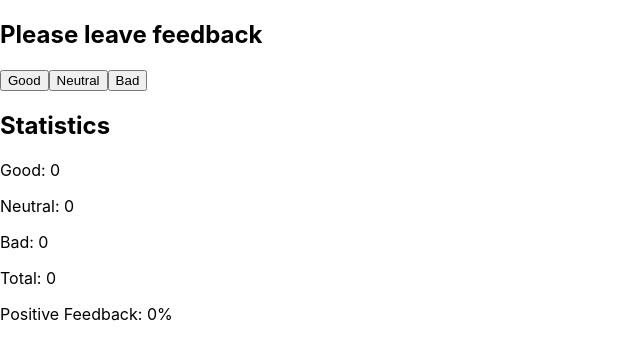
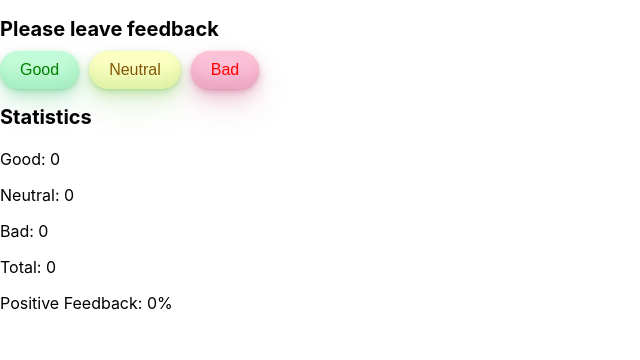
Before and after one commit to PavloGPS/goit-react-hw-02-feedback, a React (Create React App) app: page / in a window 1280 px wide. Shown: the top 360 px of the page, without its empty margins (0-640 px from the left). Built offline with nearby package versions, Linux system fonts and the light colour scheme.

Commit message:
third step
code refactor
creates new components:
Statistics,FeedbackOptions,Section
adds module.css for every new component

```diff
--- a/src/components/App.jsx
+++ b/src/components/App.jsx
@@ -1,4 +1,7 @@
 import React, { Component } from 'react';
+import FeedbackOptions from './FeedbackOptions/FeedbackOptions';
+import Section from './Section/Section';
+import Statistics from './Statistics/Statistics';
 
 export class App extends Component {
   state = {
@@ -25,11 +28,30 @@ export class App extends Component {
   };
 
   render() {
+    const optionsArr = ['good', 'neutral', 'bad'];
     const { good, neutral, bad } = this.state;
+    const totalFeedback = this.calculateTotalFeedback();
+    const positivePercentage = this.calculatePositivePercentage();
 
     return (
       <>
-        <div className="feedbackOptionsSection">
+        <Section title="Please leave feedback">
+          <FeedbackOptions
+            options={optionsArr}
+            onLeaveFeedback={this.onLeaveFeedback}
+          />
+        </Section>
+        <Section title="Statistics">
+          <Statistics
+            good={good}
+            neutral={neutral}
+            bad={bad}
+            total={totalFeedback}
+            positivePercentage={positivePercentage}
+          />
+        </Section>
+
+        {/* <div className="feedbackOptionsSection">
           <h2 className="sectionTitle">Please leave feedback</h2>
           <button
             key="good"
@@ -64,7 +86,7 @@ export class App extends Component {
           <p className="statistics__item">
             Positive Feedback: {this.calculatePositivePercentage()}%
           </p>
-        </div>
+        </div> */}
       </>
     );
   }
--- /dev/null
+++ b/src/components/FeedbackOptions/FeedbackOptions.jsx
@@ -0,0 +1,25 @@
+import React from 'react';
+import PropTypes from 'prop-types';
+import css from './FeedbackOptions.module.css';
+
+const FeedbackOptions = ({ options, onLeaveFeedback }) => {
+  return (
+    <div className={css.FeedbackOptions}>
+      {options.map(feedbackOption => (
+        <button
+          key={feedbackOption}
+          className={`${css[`${feedbackOption}Btn`]}`}
+          onClick={() => onLeaveFeedback(feedbackOption)}
+        >
+          {feedbackOption}
+        </button>
+      ))}
+    </div>
+  );
+};
+FeedbackOptions.propTypes = {
+  options: PropTypes.arrayOf(PropTypes.string),
+  onLeaveFeedback: PropTypes.func,
+};
+
+export default FeedbackOptions;
--- /dev/null
+++ b/src/components/FeedbackOptions/FeedbackOptions.module.css
@@ -0,0 +1,81 @@
+.FeedbackOptions {
+  display: flex;
+  gap: 10px;
+  /* justify-content: center; */
+}
+.feedbackBtn {
+  border-radius: 100px;
+  cursor: pointer;
+  display: inline-block;
+  padding: 10px 20px;
+  text-align: center;
+  text-decoration: none;
+  transition: all 250ms;
+  border: 0;
+  font-size: 16px;
+  user-select: none;
+  -webkit-user-select: none;
+  touch-action: manipulation;
+  text-transform: capitalize;
+}
+.feedbackBtn:hover {
+  transform: scale(1.05) rotate(-1deg);
+}
+.goodBtn {
+  composes: feedbackBtn;
+  background-color: rgb(194, 251, 215);
+  box-shadow: rgba(44, 187, 99, 0.2) 0 -25px 18px -14px inset,
+    rgba(44, 187, 99, 0.15) 0 1px 2px, rgba(44, 187, 99, 0.15) 0 2px 4px,
+    rgba(44, 187, 99, 0.15) 0 4px 8px, rgba(44, 187, 99, 0.15) 0 8px 16px,
+    rgba(44, 187, 99, 0.15) 0 16px 32px;
+  color: green;
+}
+/* .neutralBtn {
+  composes: feedbackBtn;
+  background-color: rgb(194, 215, 251);
+  box-shadow: rgba(44, 99, 187, 0.2) 0 -25px 18px -14px inset,
+    rgba(44, 99, 187, 0.15) 0 1px 2px, rgba(44, 99, 187, 0.15) 0 2px 4px,
+    rgba(44, 99, 187, 0.15) 0 4px 8px, rgba(44, 99, 187, 0.15) 0 8px 16px,
+    rgba(44, 99, 187, 0.15) 0 16px 32px;
+  color: blue;
+} */
+.neutralBtn {
+  composes: feedbackBtn;
+  background-color: rgb(251, 255, 194);
+  box-shadow: rgba(99, 187, 44, 0.2) 0 -25px 18px -14px inset,
+    rgba(99, 187, 44, 0.15) 0 1px 2px, rgba(99, 187, 44, 0.15) 0 2px 4px,
+    rgba(99, 187, 44, 0.15) 0 4px 8px, rgba(99, 187, 44, 0.15) 0 8px 16px,
+    rgba(99, 187, 44, 0.15) 0 16px 32px;
+  color: rgb(128, 85, 6);
+}
+
+.badBtn {
+  composes: feedbackBtn;
+  background-color: rgb(251, 194, 215);
+  box-shadow: rgba(187, 44, 99, 0.2) 0 -25px 18px -14px inset,
+    rgba(187, 44, 99, 0.15) 0 1px 2px, rgba(187, 44, 99, 0.15) 0 2px 4px,
+    rgba(187, 44, 99, 0.15) 0 4px 8px, rgba(187, 44, 99, 0.15) 0 8px 16px,
+    rgba(187, 44, 99, 0.15) 0 16px 32px;
+  color: red;
+}
+
+.goodBtn:hover {
+  box-shadow: rgba(44, 187, 99, 0.35) 0 -25px 18px -14px inset,
+    rgba(44, 187, 99, 0.25) 0 1px 2px, rgba(44, 187, 99, 0.25) 0 2px 4px,
+    rgba(44, 187, 99, 0.25) 0 4px 8px, rgba(44, 187, 99, 0.25) 0 8px 16px,
+    rgba(44, 187, 99, 0.25) 0 16px 32px;
+}
+
+.neutralBtn:hover {
+  box-shadow: rgba(99, 187, 44, 0.35) 0 -25px 18px -14px inset,
+    rgba(99, 187, 44, 0.25) 0 1px 2px, rgba(99, 187, 44, 0.25) 0 2px 4px,
+    rgba(99, 187, 44, 0.25) 0 4px 8px, rgba(99, 187, 44, 0.25) 0 8px 16px,
+    rgba(99, 187, 44, 0.25) 0 16px 32px;
+}
+
+.badBtn:hover {
+  box-shadow: rgba(187, 44, 99, 0.35) 0 -25px 18px -14px inset,
+    rgba(187, 44, 99, 0.25) 0 1px 2px, rgba(187, 44, 99, 0.25) 0 2px 4px,
+    rgba(187, 44, 99, 0.25) 0 4px 8px, rgba(187, 44, 99, 0.25) 0 8px 16px,
+    rgba(187, 44, 99, 0.25) 0 16px 32px;
+}
--- /dev/null
+++ b/src/components/Section/Section.jsx
@@ -0,0 +1,19 @@
+import React from 'react';
+import PropTypes from 'prop-types';
+import css from './Section.module.css';
+
+const Section = ({ title, children }) => {
+  return (
+    <section className={css.section}>
+      <h2 className={css.sectionTitle}>{title}</h2>
+      {children}
+    </section>
+  );
+};
+
+Section.propTypes = {
+  title: PropTypes.string.isRequired,
+  children: PropTypes.node.isRequired,
+};
+
+export default Section;
--- /dev/null
+++ b/src/components/Section/Section.module.css
@@ -0,0 +1,5 @@
+.sectionTitle {
+  font-size: 20px;
+  font-weight: bold;
+  margin-bottom: 10px;
+}
--- /dev/null
+++ b/src/components/Statistics/Statistics.jsx
@@ -0,0 +1,27 @@
+import React from 'react';
+import PropTypes from 'prop-types';
+import css from './Statistics.module.css';
+
+const Statistics = ({ good, neutral, bad, total, positivePercentage }) => {
+  return (
+    <div className={css.statisticsSection}>
+      <p className={css.statistics__item}>Good: {good}</p>
+      <p className={css.statistics__item}>Neutral: {neutral}</p>
+      <p className={css.statistics__item}>Bad: {bad}</p>
+      <p className={css.statistics__item}>Total: {total}</p>
+      <p className={css.statistics__item}>
+        Positive Feedback: {positivePercentage}%
+      </p>
+    </div>
+  );
+};
+
+Statistics.propTypes = {
+  good: PropTypes.number,
+  neutral: PropTypes.number,
+  bad: PropTypes.number,
+  total: PropTypes.number,
+  positivePercentage: PropTypes.number,
+};
+
+export default Statistics;
--- /dev/null
+++ b/src/components/Statistics/Statistics.module.css
@@ -0,0 +1,7 @@
+.statisticsSection {
+  margin-top: 20px;
+}
+
+.statistics__item {
+  margin-bottom: 10px;
+}
--- a/src/index.css
+++ b/src/index.css
@@ -13,3 +13,14 @@ code {
   font-family: source-code-pro, Menlo, Monaco, Consolas, 'Courier New',
     monospace;
 }
+.feedbackOptionsSection {
+  margin-bottom: 20px;
+}
+
+.button-33:hover {
+  box-shadow: rgba(44, 187, 99, 0.35) 0 -25px 18px -14px inset,
+    rgba(44, 187, 99, 0.25) 0 1px 2px, rgba(44, 187, 99, 0.25) 0 2px 4px,
+    rgba(44, 187, 99, 0.25) 0 4px 8px, rgba(44, 187, 99, 0.25) 0 8px 16px,
+    rgba(44, 187, 99, 0.25) 0 16px 32px;
+  transform: scale(1.05) rotate(-1deg);
+}
```
